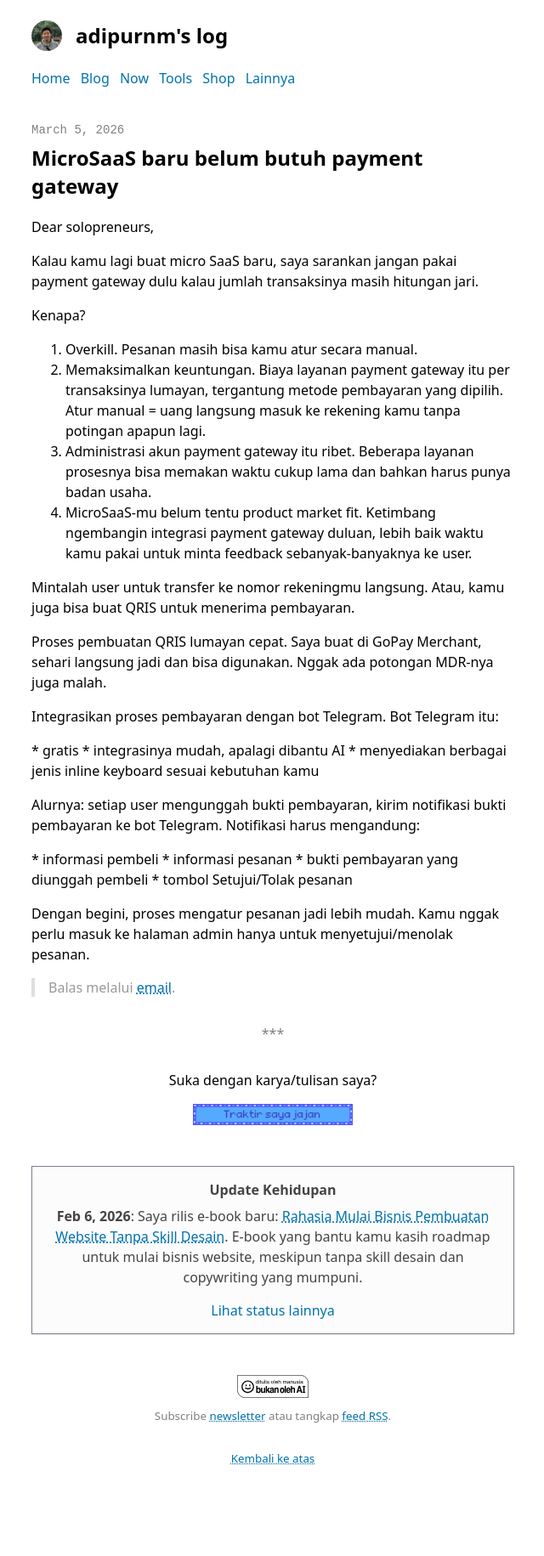
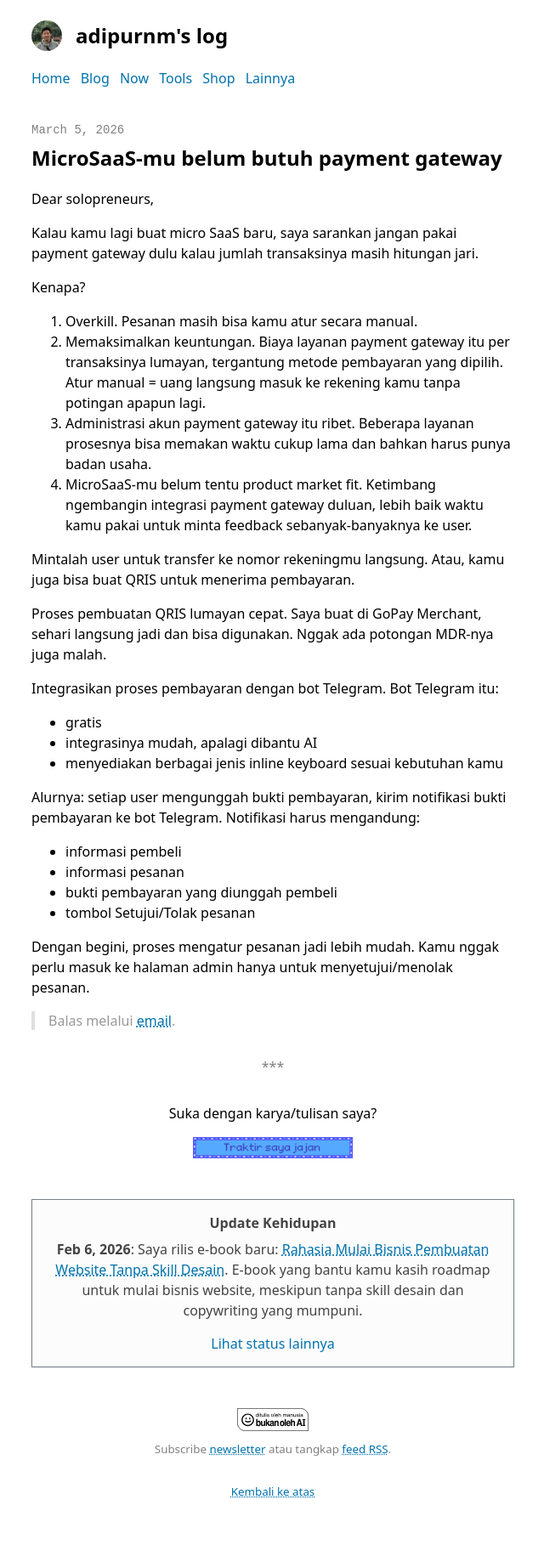
Before and after one commit to adiprnm/weblog, a Jekyll site: the page built from _posts/2026-03-04-microsaas-baru-belum-butuh-payment-gateway.md, in a window 1280 px wide. Shown: the whole page at 85% size, without its empty margins (319-959 px from the left). Built offline with Jekyll 4.4.1, drawn with Linux system fonts in a browser that asks for light colours; before the commit the page ends 1792 px from its top, so only the background shows below that.

Commit message:
Update Posts “2026-03-04-microsaas-baru-belum-butuh-payment-gateway”

```diff
--- a/_posts/2026-03-04-microsaas-baru-belum-butuh-payment-gateway.md
+++ b/_posts/2026-03-04-microsaas-baru-belum-butuh-payment-gateway.md
@@ -1,6 +1,6 @@
 ---
 layout: default
-title: MicroSaaS baru belum butuh payment gateway
+title: MicroSaaS-mu belum butuh payment gateway
 tags: SideHustle
 date: 2026-03-05T05:05:00
 ---
@@ -22,15 +22,15 @@ Proses pembuatan QRIS lumayan cepat. Saya buat di GoPay Merchant, sehari langsun
 
 Integrasikan proses pembayaran dengan bot Telegram. Bot Telegram itu:
 
-\* gratis
-\* integrasinya mudah, apalagi dibantu AI
-\* menyediakan berbagai jenis inline keyboard sesuai kebutuhan kamu
+- gratis
+- integrasinya mudah, apalagi dibantu AI
+- menyediakan berbagai jenis inline keyboard sesuai kebutuhan kamu
 
 Alurnya: setiap user mengunggah bukti pembayaran, kirim notifikasi bukti pembayaran ke bot Telegram. Notifikasi harus mengandung:
 
-\* informasi pembeli
-\* informasi pesanan
-\* bukti pembayaran yang diunggah pembeli
-\* tombol Setujui/Tolak pesanan
+- informasi pembeli
+- informasi pesanan
+- bukti pembayaran yang diunggah pembeli
+- tombol Setujui/Tolak pesanan
 
 Dengan begini, proses mengatur pesanan jadi lebih mudah. Kamu nggak perlu masuk ke halaman admin hanya untuk menyetujui/menolak pesanan.
```
